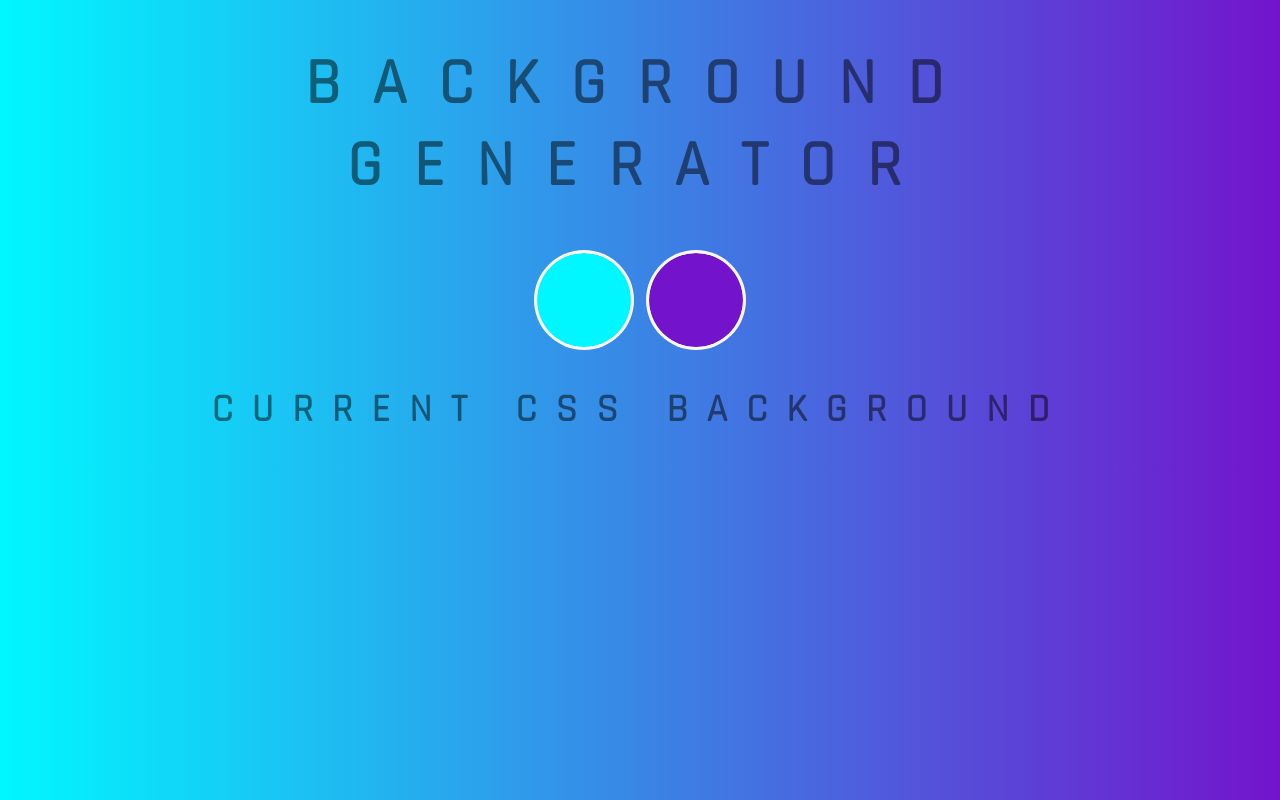
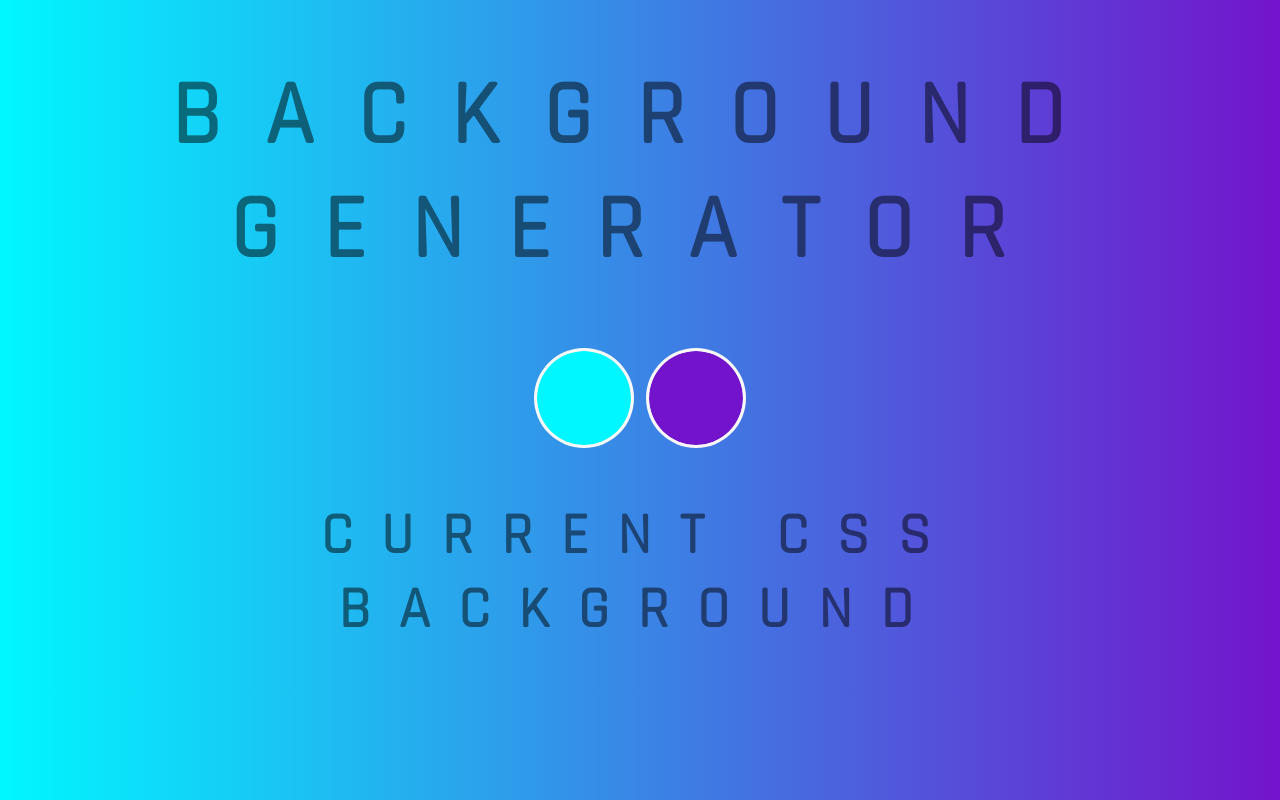
Before and after one commit to Ligottica/Gradient-background, a plain HTML site: page index.html in a window 1280 px wide. Drawn offline with Linux system fonts and the light colour scheme.

Commit message:
text styled

```diff
--- a/style.css
+++ b/style.css
@@ -10,7 +10,7 @@ body {
 
 h1 {
     font-family: 'Rajdhani', sans-serif;
-    font-size:  5vw;
+    font-size:  7vw;
     color: rgba(0,0,0,.5);
     text-align: center;
     text-transform: uppercase;
@@ -20,7 +20,7 @@ h1 {
 
 h2 {
     font-family: 'Rajdhani', sans-serif;
-    font-size:  3vw;
+    font-size:  4.5vw;
     color: rgba(0,0,0,.5);
     text-align: center;
     text-transform: uppercase;
@@ -30,7 +30,7 @@ h2 {
 
 h3 {
     font-family: 'Rajdhani', sans-serif;
-    font-size: 1vw;
+    font-size: 3vw;
     color: rgba(0,0,0,.5);
     text-align: center;
     text-transform: none;
```
